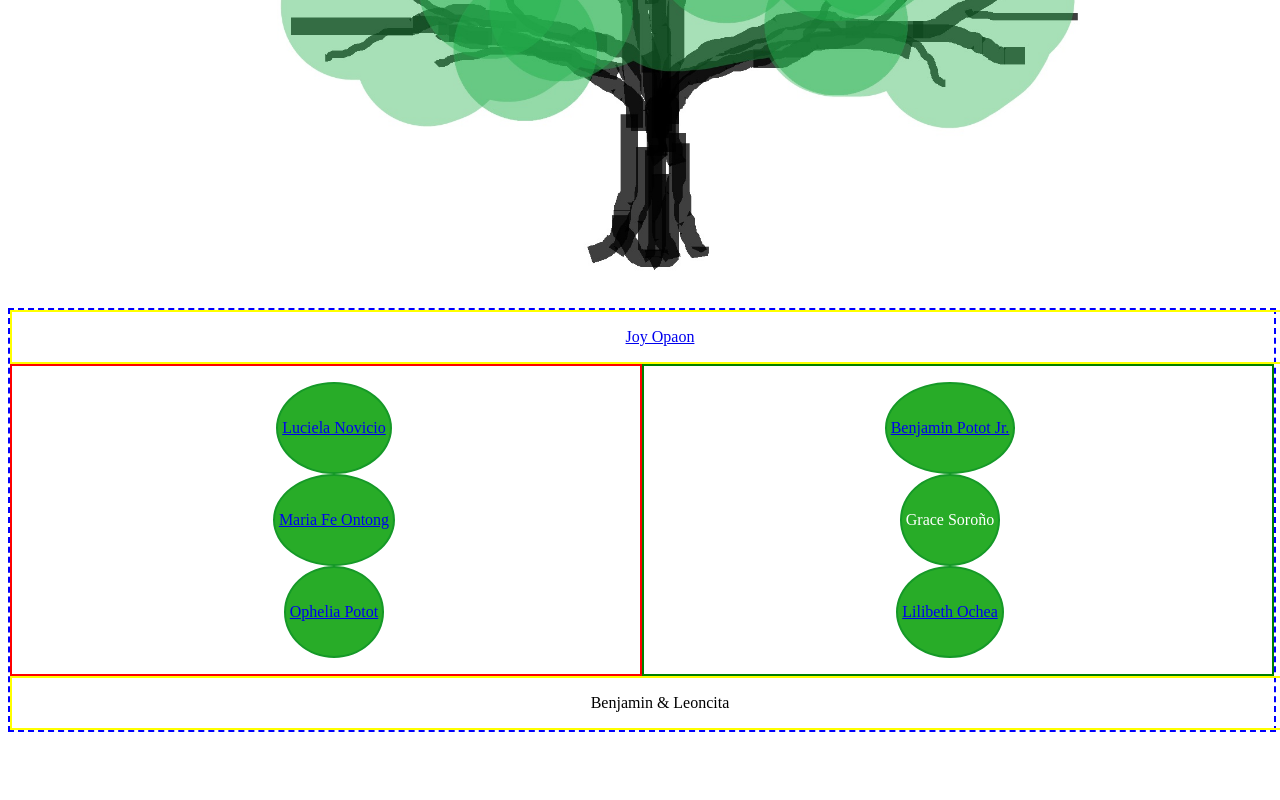
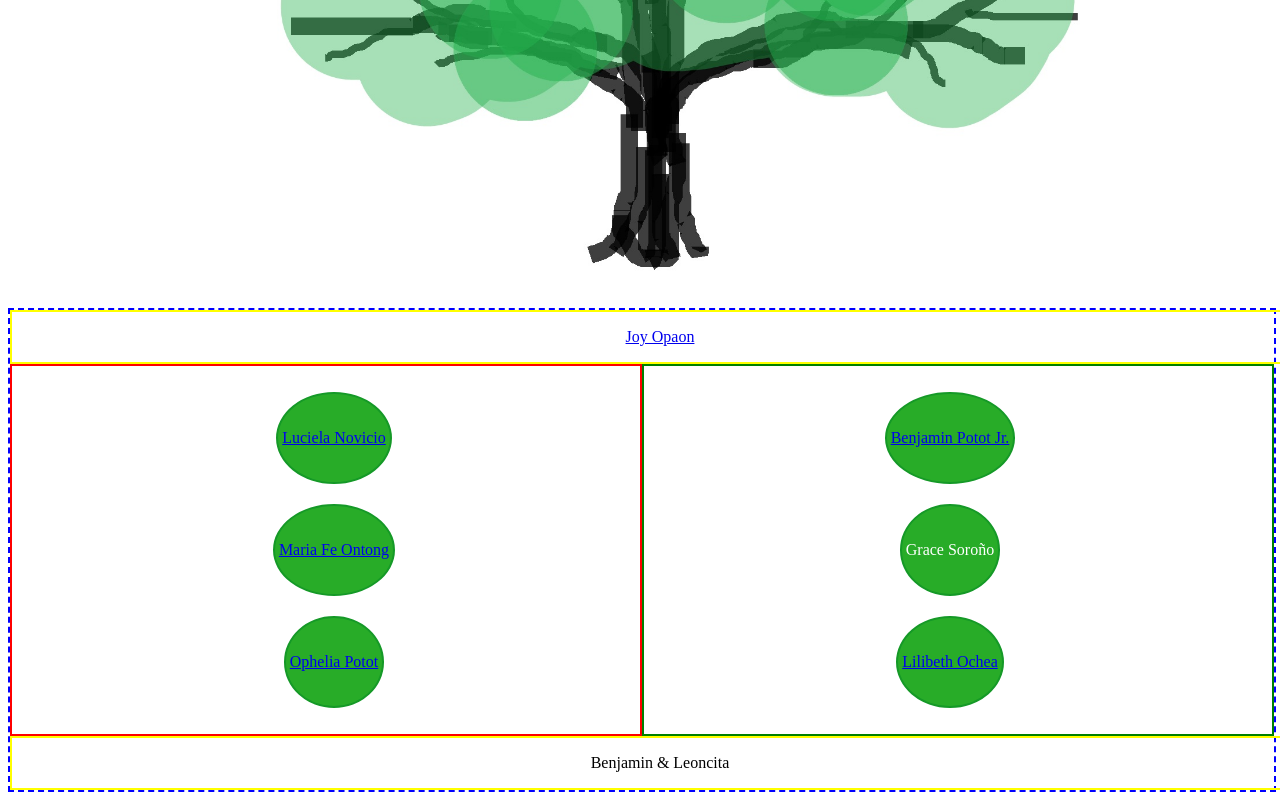
Before and after one commit to IrrationalCucumber/FamilyTree, a plain HTML site: page index.html in a window 1280 px wide. Shown: the part 570-1370 px from the top of the page. Before the commit the page ends 1310 px from the top, so only its background shows below. Drawn offline with Linux system fonts and the light colour scheme.

Commit message:
Add CSS wrap for left and right block

```diff
--- a/index.html
+++ b/index.html
@@ -1,5 +1,6 @@
 <!DOCTYPE html>
 <html lang="en">
+
 <head>
     <meta charset="UTF-8">
     <meta name="viewport" content="width=device-width, initial-scale=1.0">
@@ -7,18 +8,20 @@
     <link rel="stylesheet" href="/style.css">
     <script src="script.js"></script>
 </head>
+
 <body>
     <style>
-
-        .title{
+        .title {
             border: 2px solid black;
         }
-        .tree__wrapp img{
+
+        .tree__wrapp img {
             position: relative;
             width: 100%;
             height: 100%;
         }
-        .family__wrapp{
+
+        .family__wrapp {
             position: relative;
             align-items: center;
             justify-content: center;
@@ -27,29 +30,33 @@
             border: 2px dashed blue;
 
         }
-        .block__wrapp{
+
+        .block__wrapp {
             display: flex;
             flex-direction: row;
         }
-        .right__block{
+
+        .right__block {
             border: 2px solid green;
             width: 50%;
             display: flex;
             flex-direction: column;
-            align-items:end;
+            align-items: end;
             padding: 1rem 1rem 1rem 0;
         }
-        .left__block{
+
+        .left__block {
             position: relative;
             width: 50%;
             height: 100%;
             border: 2px solid red;
             display: flex;
             flex-direction: column;
-            align-items:start;
+            align-items: start;
             padding: 1rem 0 1rem 1rem;
         }
-        .center__block{
+
+        .center__block {
             position: relative;
             width: 100%;
             border: 2px solid yellow;
@@ -58,12 +65,17 @@
             align-items: center;
             padding: 1rem;
         }
-        .family__text{
+
+        .text__wrapp {
+            margin: auto;
+            padding: 10px;
+        }
+
+        .family__text {
             padding: 4px;
             border: 2px solid rgb(21, 153, 39);
             background-color: rgb(40, 172, 40);
             color: #ffff;
-            margin: auto;
             display: flex;
             justify-content: center;
             align-items: center;
@@ -73,7 +85,7 @@
     </style>
     <h1 class="title">Potot-Cajeta Family Tree</h1>
     <div class="tree__wrapp">
-        <img src="Assets/FamilyTree.jpg"  alt="FamilyTree">
+        <img src="Assets/FamilyTree.jpg" alt="FamilyTree">
         <div class="family__wrapp">
             <!--center-->
             <div class="center__block" onclick="goToFamily(x=`joy`)"><a href="Family.html">Joy Opaon</a></div>
@@ -81,15 +93,27 @@
                 <!--Left-->
                 <div class="left__block">
 
+                    <div class="text__wrapp">
                         <div class="family__text" onclick="goToFamily(x=`luciela`)"><a href="Family.html">Luciela Novicio</a></div>
+                    </div>
+                    <div class="text__wrapp">
                         <div class="family__text" onclick="goToFamily(x=`mariaFe`)"><a href="Family.html">Maria Fe Ontong</a></div>
+                    </div>
+                    <div class="text__wrapp">
                         <div class="family__text" onclick="goToFamily(x=`ophelia`)"><a href="Family.html">Ophelia Potot</a></div>
+                    </div>
                 </div>
                 <!--rigth-->
                 <div class="right__block">
+                    <div class="text__wrapp">
                         <div class="family__text" onclick="goToFamily(x=`benJr`)"><a href="Family.html">Benjamin Potot Jr.</a></div>
+                    </div>
+                    <div class="text__wrapp">
                         <div class="family__text" onclick="goToFamily(x=`grace`)">Grace Soroño</div>
+                    </div>
+                    <div class="text__wrapp">
                     <div class="family__text" onclick="goToFamily(x=`lilibeth`)"><a href="Family.html">Lilibeth Ochea</a></div>
+                    </div>
                 </div>
             </div>
             <!---center-->
@@ -99,4 +123,5 @@
     </div>
 
 </body>
+
 </html>
```
Lines whose indentation alone changed are shown as unchanged.
